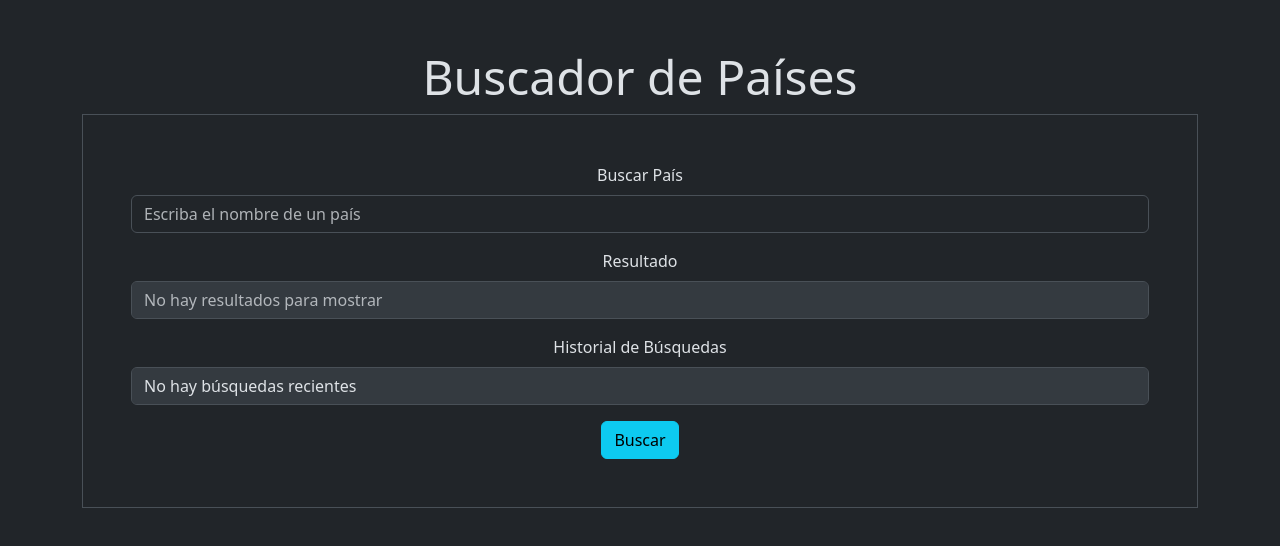
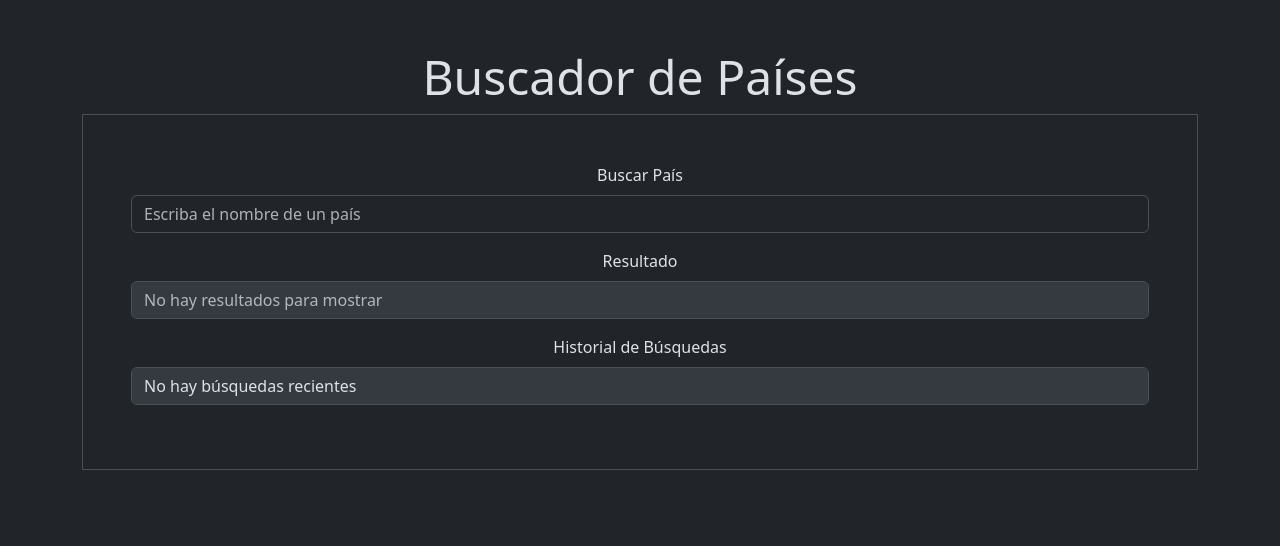
Before and after one commit to penguinEm/finalParadi, a React (Vite) app: page / in a window 1280 px wide. Shown: the top 546 px of the page. Built offline with nearby package versions, Linux system fonts and the light colour scheme.

Commit message:
Se agrego la logica del useEffect, se quito el evento submit y el boton

```diff
--- a/src/components/Formulario.jsx
+++ b/src/components/Formulario.jsx
@@ -1,5 +1,5 @@
-import { useState } from "react";
-import { Button, Form } from "react-bootstrap";
+import { useState, useEffect } from "react";
+import { Form } from "react-bootstrap";
 
 const Formulario = () => {
   //! VARIABLES DECLARADAS ==========================================
@@ -8,13 +8,13 @@ const Formulario = () => {
   const [historial, setHistorial] = useState([]);
   //! FUNCIONES            ==========================================
 
-  const handleBuscar = async (e) => {
-    e.preventDefault();
-    try {
+  useEffect(() => {
+    const traerDatos = async () => {
+      if (!buscar) return;
       const response = await fetch(
         `https://restcountries.com/v3.1/name/${buscar}`
       );
-      if (!response.ok) throw new Error("País no encontrado");
+      if (response.ok) {
         const data = await response.json();
         setResultado(data[0]);
         setHistorial((prev) => {
@@ -24,19 +24,21 @@ const Formulario = () => {
               (item) => item.toLowerCase() !== buscar.trim().toLowerCase()
             ),
           ];
-        return nuevoHistorial.slice(0, 5); // Limita a los últimos 5 elementos
+          return nuevoHistorial.slice(0, 5);
         });
-    } catch (error) {
-      alert(error.message);
+      } else {
         setResultado(null);
+        alert("País no encontrado");
+        console.error("Error al obtener datos del país:", response.statusText);
       }
-    setBuscar("");
-  };
+    }
+    traerDatos();
+  }, [buscar]);
 
   //! MAQUETADO            ==========================================
   return (
     <section className=" border border-1 p-5">
-      <Form onSubmit={handleBuscar}>
+      <Form>
         <Form.Group className="mb-3" controlId="input buscar">
           <Form.Label>Buscar País</Form.Label>
           <Form.Control
@@ -91,9 +93,6 @@ const Formulario = () => {
             }
           />
         </Form.Group>
-        <Button variant="info" type="submit">
-          Buscar
-        </Button>
       </Form>
     </section>
   );
```
Lines whose indentation alone changed are shown as unchanged.
